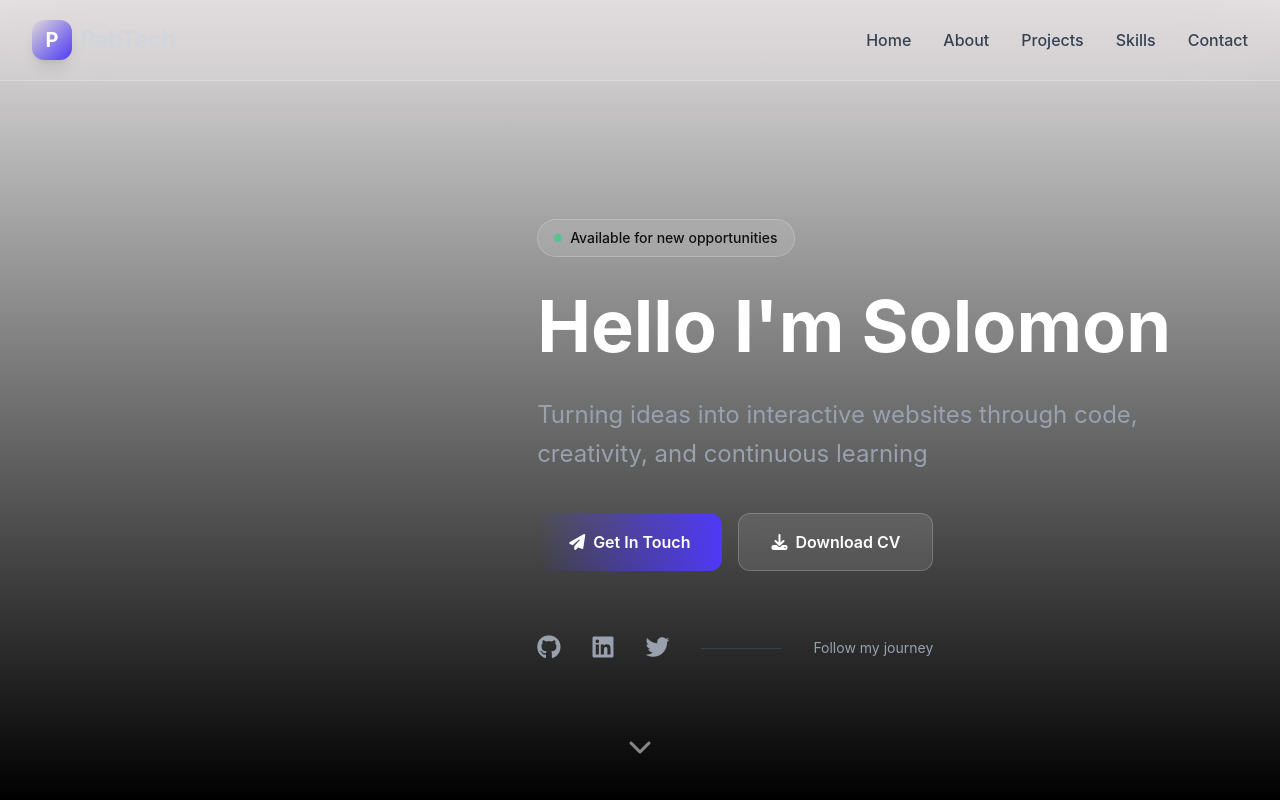
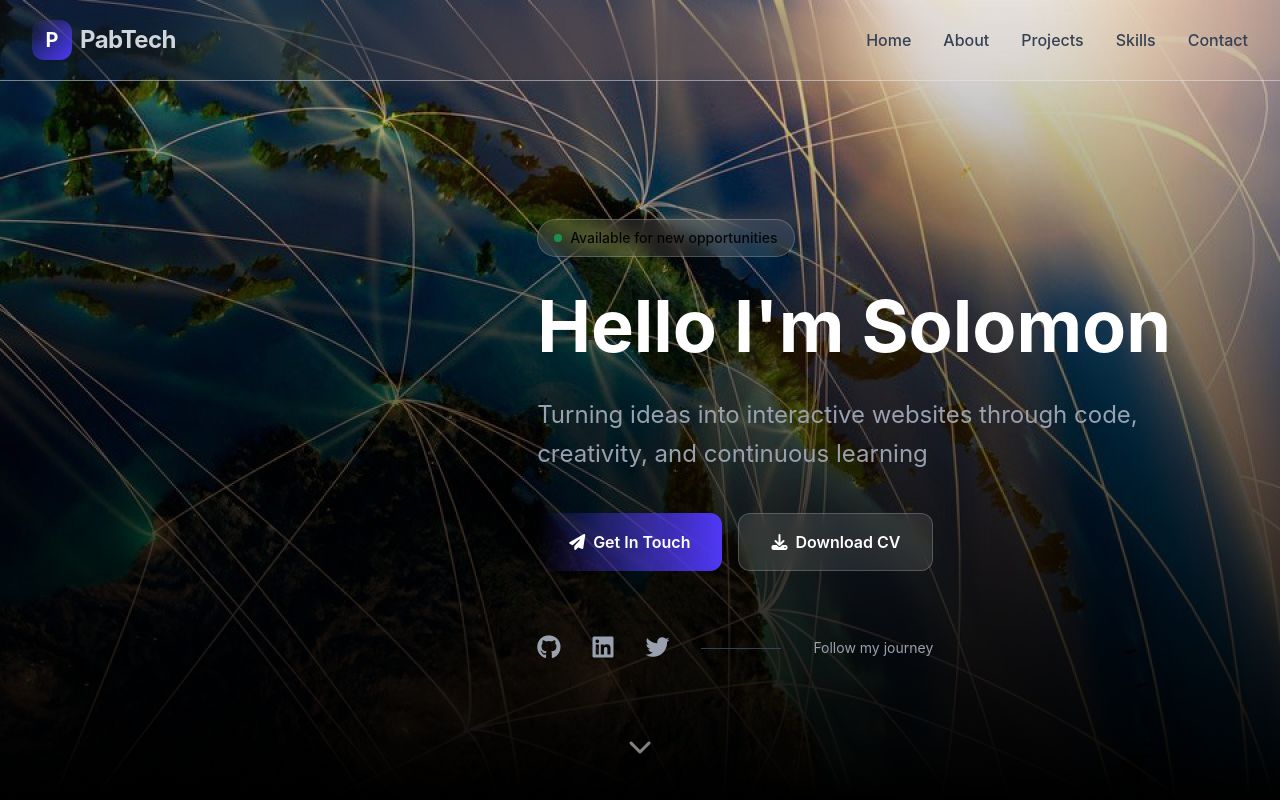
Before and after one commit to Solomon351/PabTech-Portfolio-website, a website: page index.html in a window 1280 px wide. Shown: the top 800 px of the page. Drawn offline with nearby package versions, Linux system fonts and the light colour scheme; files that its build step writes are made by us from their sources; the site is published under a folder, as on GitHub Pages, so addresses that start at the root find nothing; files whose address does not match are found by name.

```diff
--- a/index.html
+++ b/index.html
@@ -54,7 +54,7 @@
     </header>
 
     <!-- Hero Section -->
-    <section id="home" class="w-full bg-[url('/images/hero.jpg')] bg-center bg-no-repeat min-h-screen flex items-center relative pt-20">
+    <section id="home" class="w-full bg-[url('./images/hero.jpg')] bg-center bg-no-repeat min-h-screen flex items-center relative pt-20">
         <!-- Floating decorative shapes -->
         <div class="floating-shape w-72 h-72 top-20 left-10 opacity-30"></div>
         <div class="floating-shape w-96 h-96 bottom-20 right-10 opacity-20" style="animation-delay: 5s;"></div>
```
